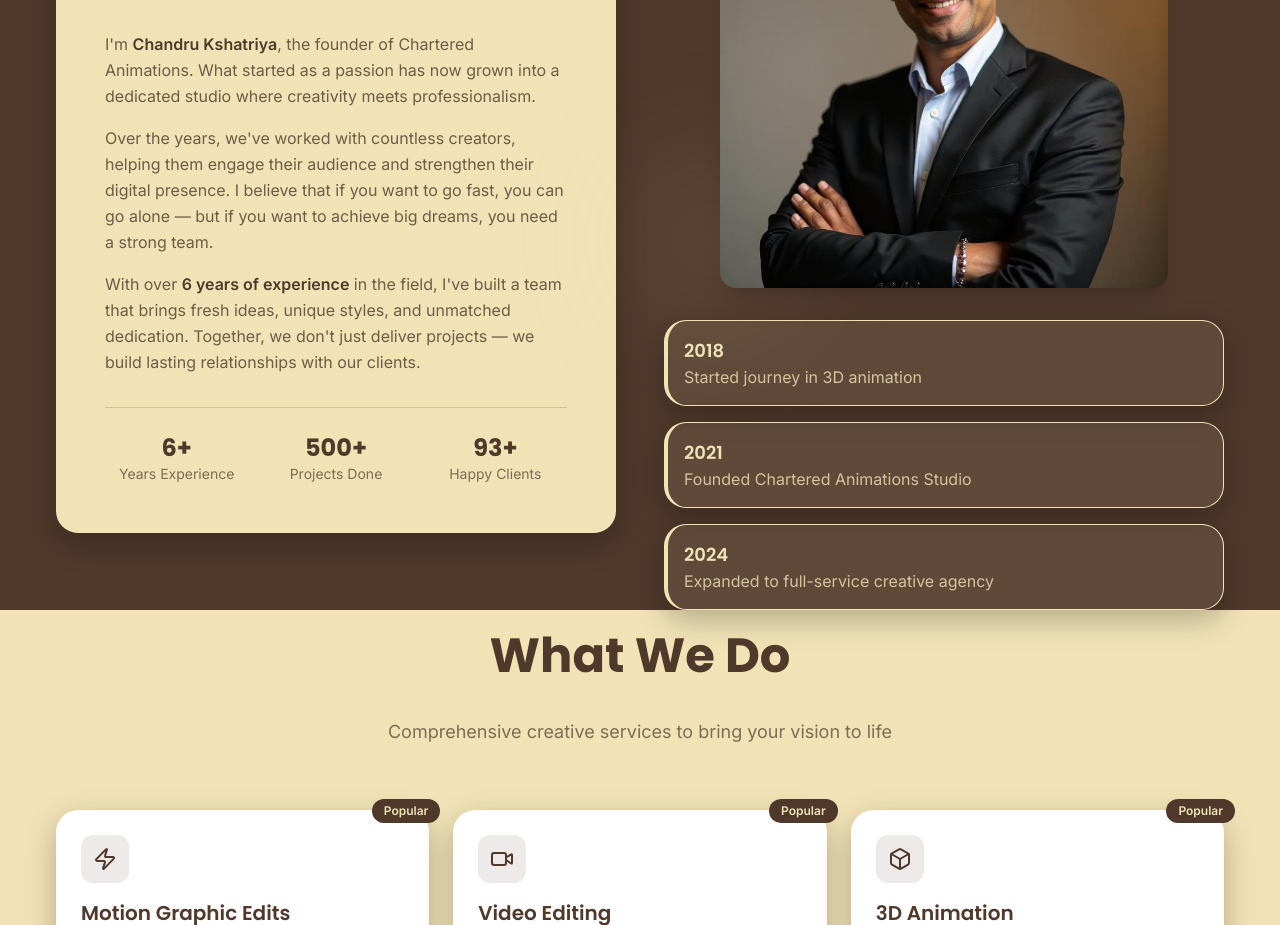
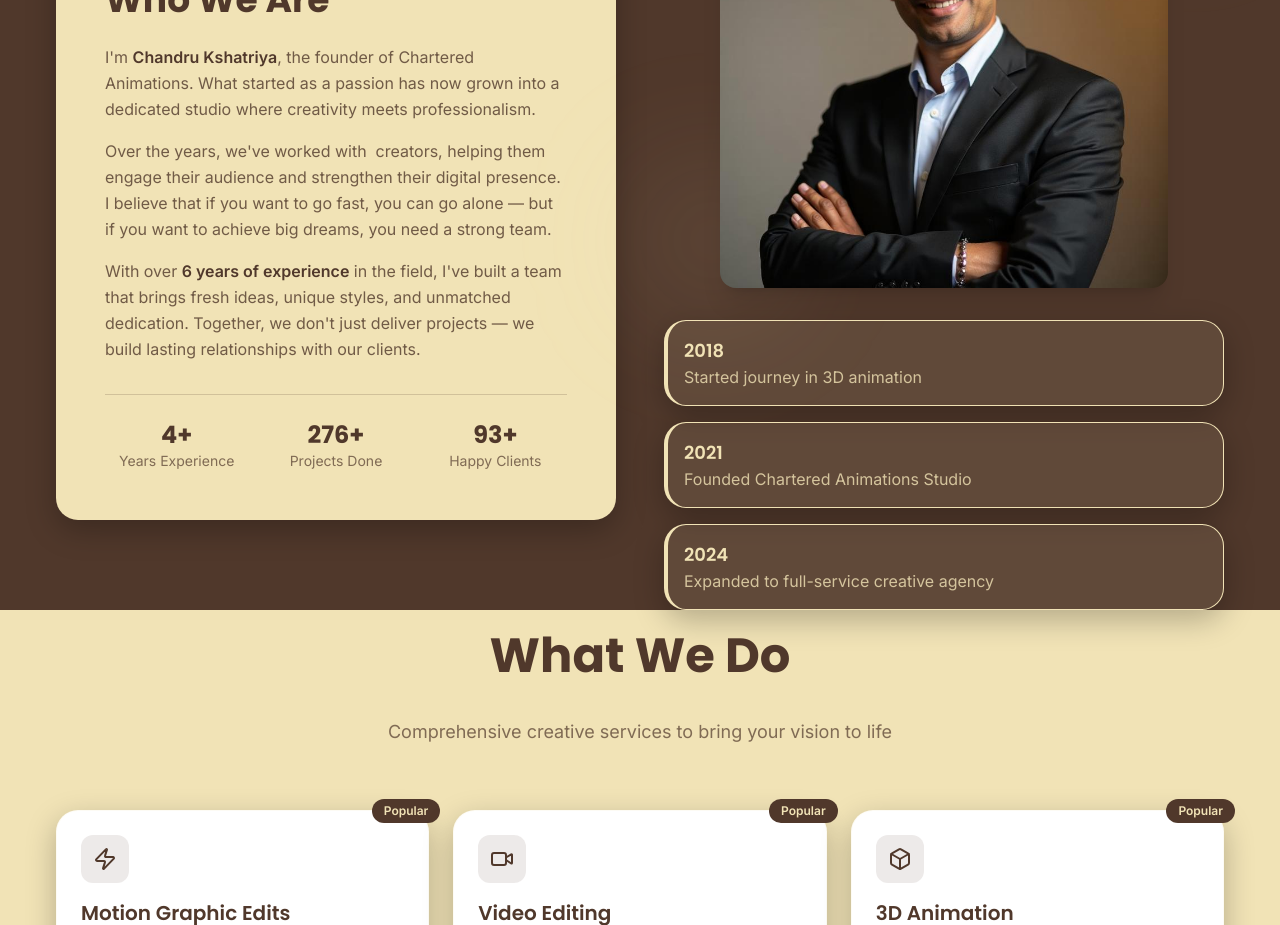
Before and after one commit to mrboss-business/charteredanimationsshowcase.io, a React (Vite) app: page / in a window 1280 px wide. Shown: the part 960-1885 px from the top of the page. Built offline with nearby package versions, Linux system fonts and the light colour scheme; a web font is replaced by a local one.

Commit message:
Visual edit in Lovable

```diff
--- a/src/components/About.tsx
+++ b/src/components/About.tsx
@@ -15,11 +15,7 @@ const About = () => {
                 What started as a passion has now grown into a dedicated studio where creativity meets professionalism.
               </p>
 
-              <p>
-                Over the years, we've worked with countless creators, helping them engage their audience and
-                strengthen their digital presence. I believe that if you want to go fast, you can go alone —
-                but if you want to achieve big dreams, you need a strong team.
-              </p>
+              <p>Over the years, we've worked with  creators, helping them engage their audience and strengthen their digital presence. I believe that if you want to go fast, you can go alone — but if you want to achieve big dreams, you need a strong team.</p>
 
               <p>
                 With over <strong className="text-coffee">6 years of experience</strong> in the field, I've built a team that brings
@@ -31,11 +27,11 @@ const About = () => {
             {/* Stats */}
             <div className="grid grid-cols-3 gap-4 mt-8 pt-6 border-t border-coffee/20">
               <div className="text-center">
-                <div className="font-heading font-bold text-2xl text-coffee">6+</div>
+                <div className="font-heading font-bold text-2xl text-coffee">4+</div>
                 <div className="font-body text-sm text-coffee/70">Years Experience</div>
               </div>
               <div className="text-center">
-                <div className="font-heading font-bold text-2xl text-coffee">500+</div>
+                <div className="font-heading font-bold text-2xl text-coffee">276+</div>
                 <div className="font-body text-sm text-coffee/70">Projects Done</div>
               </div>
               <div className="text-center">
```
